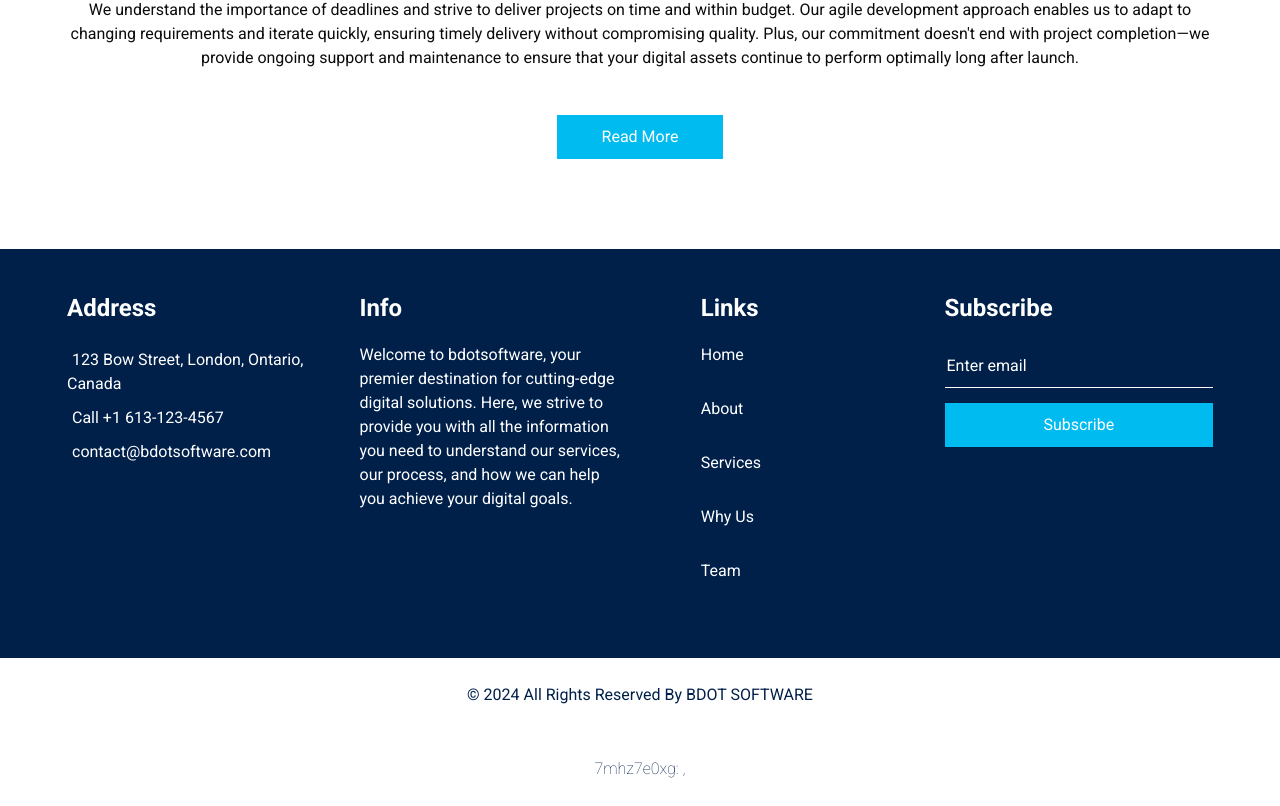
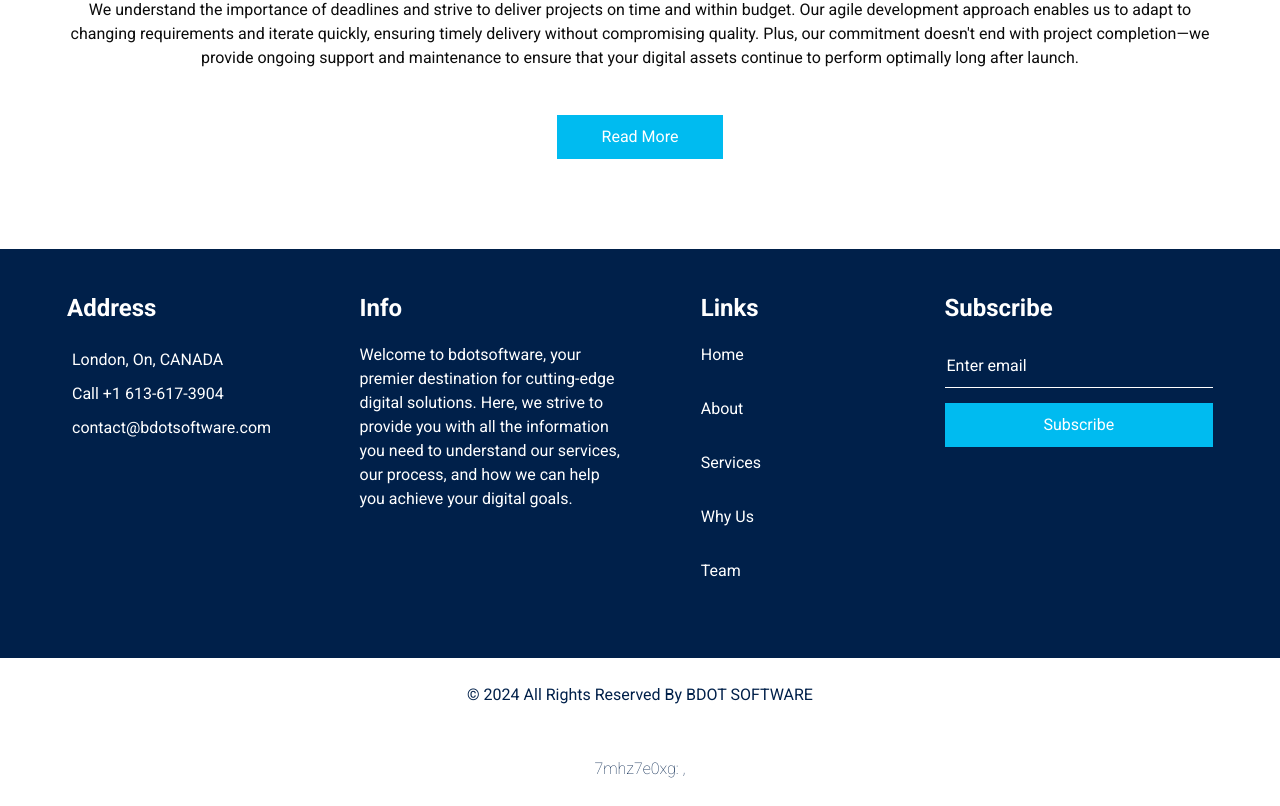
Before and after one commit to bjrfx/bdotsoftware.com, a React (Create React App) app: page /why in a window 1280 px wide. Shown: the part 1270-2076 px from the top of the page. Built offline with nearby package versions, Linux system fonts and the light colour scheme; no server answers; some icons are missing.

Commit message:
Update InfoContact

```diff
--- a/src/components/info/content/address/InfoContact.jsx
+++ b/src/components/info/content/address/InfoContact.jsx
@@ -10,13 +10,13 @@ const InfoContact = () => {
                         <a >
                             <i className="fa fa-map-marker" aria-hidden="true"></i>
                             <span>
-                                123 Bow Street, London, Ontario, Canada
+                                 London, On, CANADA
                             </span>
                         </a>
                         <a >
                             <i className="fa fa-phone" aria-hidden="true"></i>
                             <span>
-                                Call +1 613-123-4567
+                                Call +1 613-617-3904
                             </span>
                         </a>
                         <a >
```
